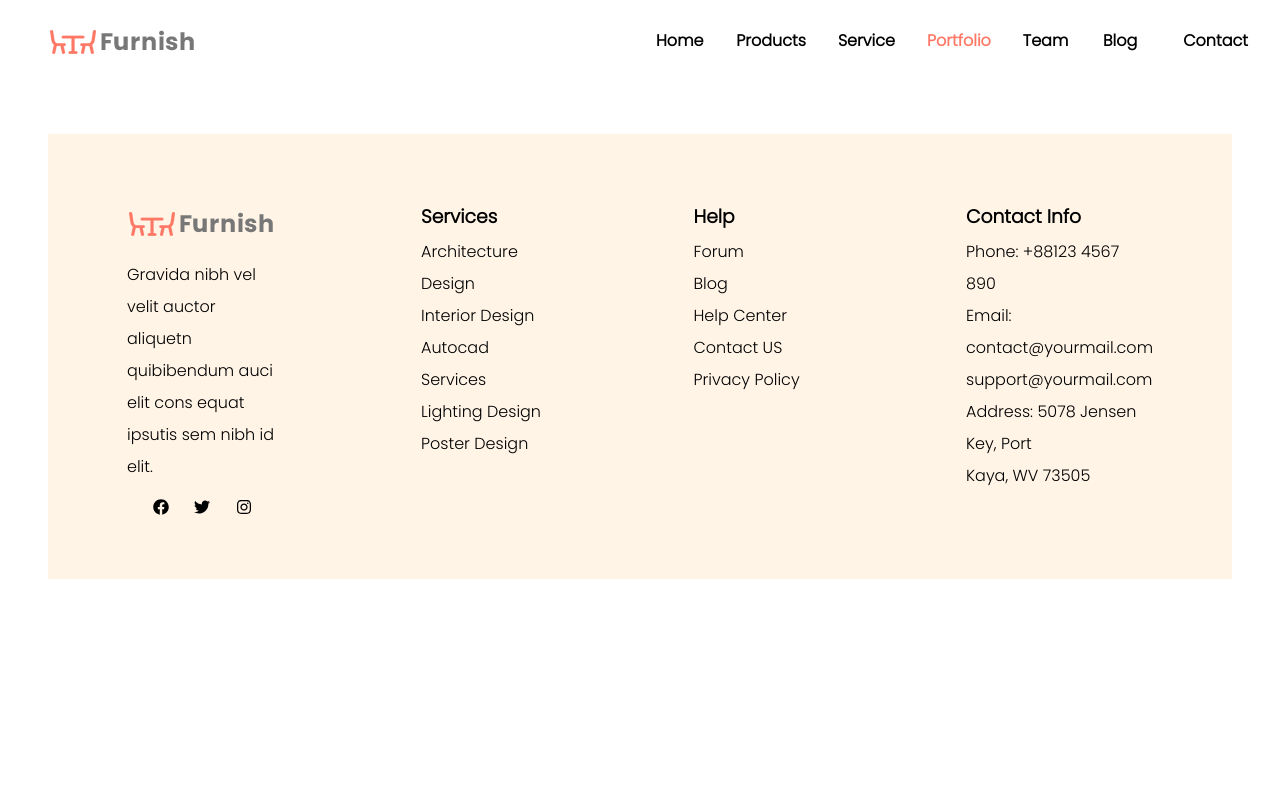
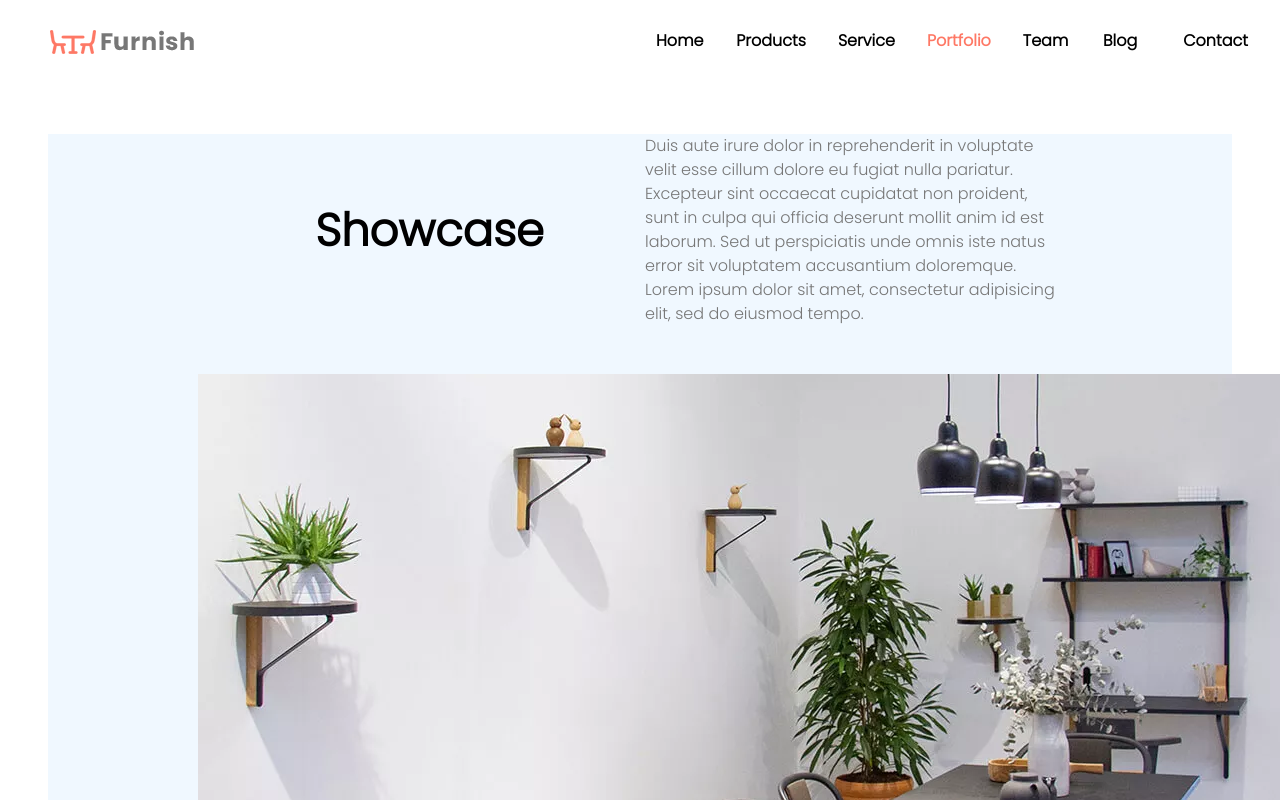
Before and after one commit to Smriti-Mhrz/website_collab1, a React (Create React App) app: page /Portfolio in a window 1280 px wide. Shown: the top 800 px of the page. Built offline with nearby package versions, Linux system fonts and the light colour scheme.

Commit message:
portfolio added

```diff
--- a/src/App.js
+++ b/src/App.js
@@ -4,6 +4,7 @@ import "./App.scss";
 import { Product, Service } from "./pages";
 import Home from "./pages/Home";
 import { Footer, NavBar } from "./components";
+import Portfolio from "./pages/Portfolio";
 function App() {
   return (
     <>
@@ -13,6 +14,7 @@ function App() {
           <Route index element={<Home />} />
           <Route exact path="/Products" element={<Product />} />
           <Route exact path="/Service" element={<Service />} />
+          <Route exact path="/Portfolio" element={<Portfolio/>}/>
 
         </Routes>
         <Footer />
--- a/src/assets/style/NavBar.scss
+++ b/src/assets/style/NavBar.scss
@@ -1,6 +1,6 @@
 .navbar__main {
   height: 80%;
-  width: 100%;
+  width: 48px;
   margin: auto;
   display: grid;
   z-index: auto;
@@ -51,7 +51,7 @@
     // margin: -1rem auto;
     .logo__img {
       position: absolute;
-      left: 15%;
+      left: 3%;
     }
     .nav__menubar {
       position: absolute;
@@ -84,7 +84,7 @@
   }
   .hamburger {
     position: absolute;
-    right: 15%;
+    right: 6%;
     top: 4%;
     display: flex;
     justify-content: flex-end;
@@ -109,7 +109,8 @@
       }
     }
     .logo__img {
-      width: 100%;
+      width: 500px;
+      margin-left: -1rem;
       .img {
       }
     }
--- /dev/null
+++ b/src/assets/style/Portfolio.scss
@@ -0,0 +1,38 @@
+.portfolio__wrapper{
+    margin: 48px;
+    width: auto;
+    height: auto;
+    background-color: aliceblue;
+    .portfolio__desc{
+        display: grid;
+        grid-template-columns: repeat(2, 1fr);
+        grid-template-areas: "header paragraph";
+        grid-gap:10px;
+        // border: 1px solid black;
+        margin: 0 11rem;
+        h1{
+            display: flex;
+            justify-content: center;
+            align-items: center;
+            font-size:45px;
+            font-weight: 600;
+            grid-area: header;
+            // border: 1px solid black;
+        }
+        p{
+            grid-area: paragraph;
+            display: block;
+            justify-content: center;
+            font-size: 16px;
+            line-height: 24px;
+            color: #777;
+            font-weight: 400;
+            // border: 1px solid black;
+        }
+    }
+    .portfolio__image{
+        display: inline-block;
+        margin-top: 3em;
+        margin-left: 150px;
+    }
+}
--- a/src/assets/style/page/Home.scss
+++ b/src/assets/style/page/Home.scss
@@ -14,9 +14,22 @@
         grid-area: banner;
         // padding: 1rem ;
         img{
-            width: 90%;
+            width: 550px;
             height: 450px;
         }
+    }
+    .banner__circle{
+        position: absolute;
+        background-color: #fe7865;
+        border-radius: 20rem;
+        top: 5em;
+        left: 22em;
+        margin-left: 9em;
+        padding: 2rem;
+          p {
+            color: white;
+            margin-left: -0.5em;
+          }
     }
     .banner__desc{
         // border: 1px solid black;
@@ -59,12 +72,11 @@
         }
     }
     .social-media{
-        display: flex;
+        width: 120px;
         left: 60%;
        ul{
         display: flex;
         position: absolute;
-        justify-content: space-between;
         border: 1px solid black;
        }
         li{
@@ -74,4 +86,5 @@
 }
 }
 @media screen and (max-width:991px) and (min-width:481px){
+
 }
--- a/src/components/NavBar.js
+++ b/src/components/NavBar.js
@@ -1,9 +1,8 @@
 import React, { useState } from "react";
 import "../assets/style/NavBar.scss";
-import { NavLink, Outlet } from "react-router-dom";
+import { NavLink} from "react-router-dom";
 import logo from "../assets/images/logo.webp";
 import { FaBars, FaTimes } from "react-icons/fa";
-import Home from "../pages/Home";
 
 export default function NavBar() {
   const navList = [
--- a/src/pages/Home.jsx
+++ b/src/pages/Home.jsx
@@ -8,9 +8,9 @@ export default function Home() {
     <div className='container__home'>
         <div className='image'>
           <img src={banner} alt="main_banner" />
-          {/* <div className="banner__circle">
-            <p>-50% Off</p>
-          </div>             */}
+          <div className="banner__circle">
+            <p>-50%<br/> Off</p>
+          </div>
         </div>
         <div className='banner__desc'>
           <h1><span>Sofa</span> and <span>Armchairs</span></h1>
--- a/src/pages/Portfolio.jsx
+++ b/src/pages/Portfolio.jsx
@@ -0,0 +1,22 @@
+import React from 'react'
+import "../assets/style/Portfolio.scss"
+import image_one from "../assets/images/portfolio/image1.webp"
+import image_two from "../assets/images/portfolio/image2.webp"
+
+
+export default function Portfolio() {
+  return (
+    <>
+      <div className="portfolio__wrapper">
+        <div className="portfolio__desc">
+          <h1>Showcase</h1>
+          <p>Duis aute irure dolor in reprehenderit in voluptate velit esse cillum dolore eu fugiat nulla pariatur. Excepteur sint occaecat cupidatat non proident, sunt in culpa qui officia deserunt mollit anim id est laborum. Sed ut perspiciatis unde omnis iste natus error sit voluptatem accusantium doloremque. Lorem ipsum dolor sit amet, consectetur adipisicing elit, sed do eiusmod tempo.</p>
+        </div>
+        <div className="portfolio__image">
+            <img src={image_one} alt="banner_one" />
+            <img src={image_two} alt="banner_two" />
+        </div>
+      </div>
+    </>
+  )
+}
--- a/src/pages/Product.jsx
+++ b/src/pages/Product.jsx
@@ -1,4 +1,4 @@
-import React, { useEffect, useState } from "react";
+import React, { useState } from "react";
 import { NavLink } from "react-router-dom";
 import { AiFillStar } from "react-icons/ai";
 import "../assets/style/product/product.scss";
```
Also changed, not shown: src/assets/images/portfolio/image1.webp (added), src/assets/images/portfolio/image2.webp (added).
